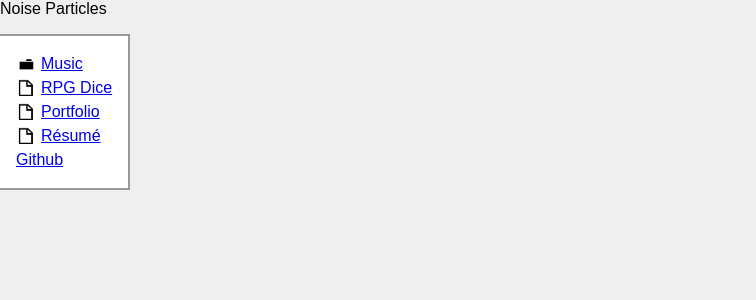
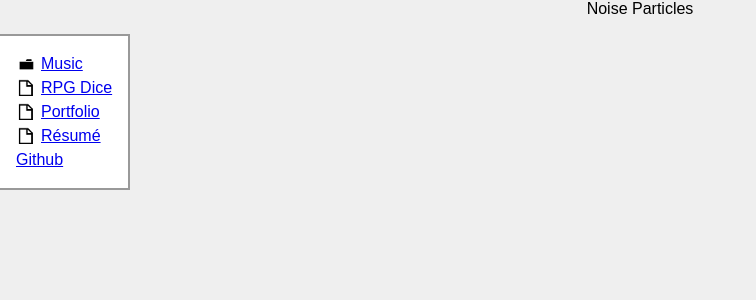
Before and after one commit to smithmd/noiseparticles, a PHP site: page / in a window 1280 px wide. Shown: the top 300 px of the page, without its empty margins (0-756 px from the left). Run offline with PHP 8.4, Linux system fonts and the light colour scheme.

Commit message:
adding header to stylesheet, but mostly testing my git commit email

```diff
--- a/sass/style.css
+++ b/sass/style.css
@@ -64,3 +64,6 @@ header {
 
 pre {
   max-height: 37em; }
+
+header {
+  text-align: center; }
--- a/sass/style.scss
+++ b/sass/style.scss
@@ -88,3 +88,7 @@ header {
 pre {
   max-height: 37em;
 }
+
+header {
+  text-align: center;
+}
```
